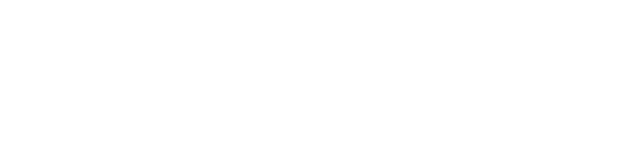
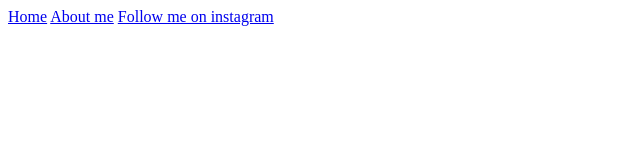
Before and after one commit to Bruke-Wossenseged-02/Bruke-Wossenseged-02.github.io, a plain HTML site: page index.html in a window 1280 px wide. Shown: the whole page, without its empty margins (0-640 px from the left). Drawn offline with Linux system fonts and the light colour scheme.

Commit message:
added nav

```diff
--- a/index.html
+++ b/index.html
@@ -5,5 +5,10 @@
         <link rel="stylesheet" href="style.css">
     </head>
     <body>
+        <nav>
+        <a href="/">Home</a>
+        <a href="/bio project">About me</a>
+        <a href="/project">Follow me on instagram</a>
+            </nav
     </body>
 </html>
```
